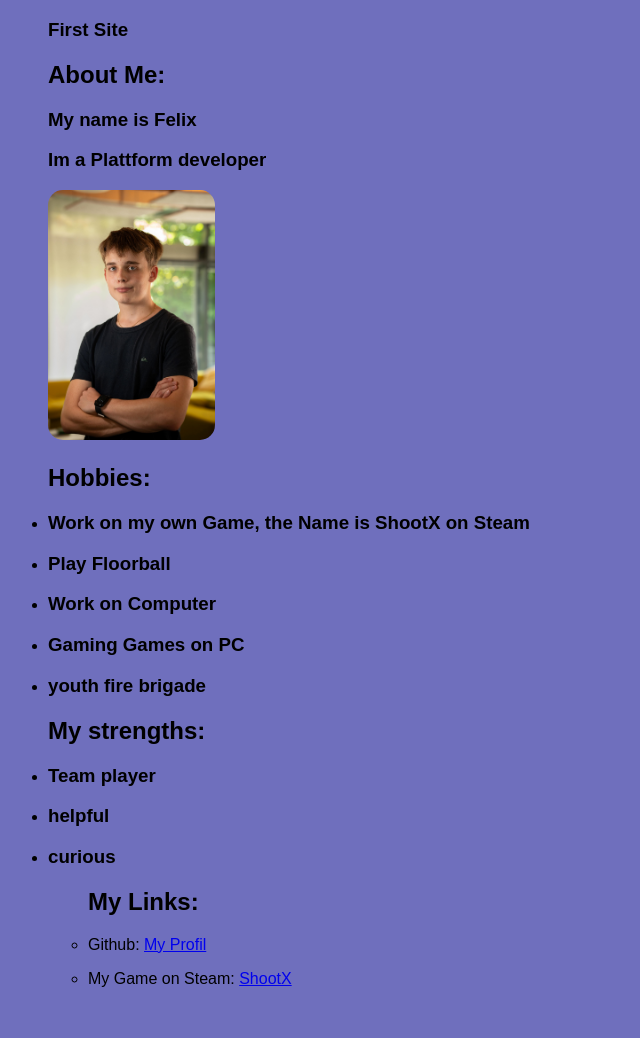
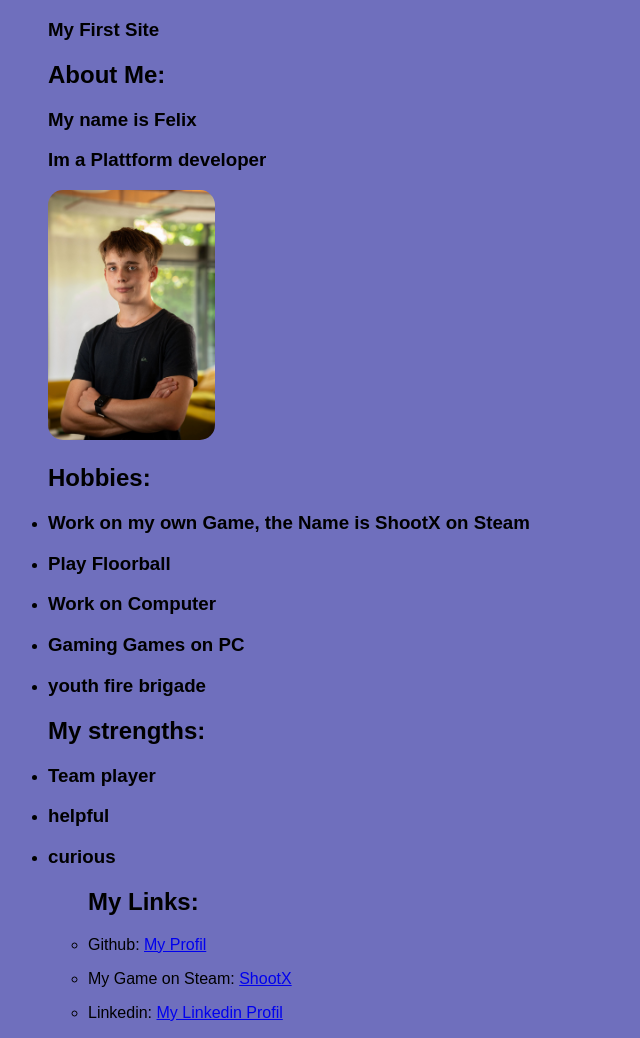
Before and after one commit to imyourbigmama/imyourbigmama, a plain HTML site: page index.html in a window 1280 px wide. Shown: the part 61-1099 px from the top of the page, without its empty margins (0-640 px from the left). Before the commit the page ends 1065 px from the top, so only its background shows below. Drawn offline with Linux system fonts and the light colour scheme.

Commit message:
More Infos

```diff
--- a/index.html
+++ b/index.html
@@ -9,7 +9,7 @@
 <body>
   <ul>
     <h1>Hello World</h1>
-   <h3>First Site</h3>
+   <h3>My First Site</h3>
    <h2>About Me:</h2>
    <h3>My name is Felix</h3>
    <h3>Im a Plattform developer</h3>
@@ -32,5 +32,6 @@
 <ul><ul><h2>My Links:</h2></ul></ul>
 <ul><ul><li>Github: <a href="https://github.com/imyourbigmama">My Profil</a></li></ul></ul>
 <ul><ul><li>My Game on Steam: <a href="https://store.steampowered.com/app/3656100/ShootX/">ShootX</a></li></ul></ul>
+<ul><ul><li>Linkedin: <a href="https://www.linkedin.com/in/felix-tanner-maximilian/">My Linkedin Profil</a></li></ul></ul>
 </body>
 </html>
```
